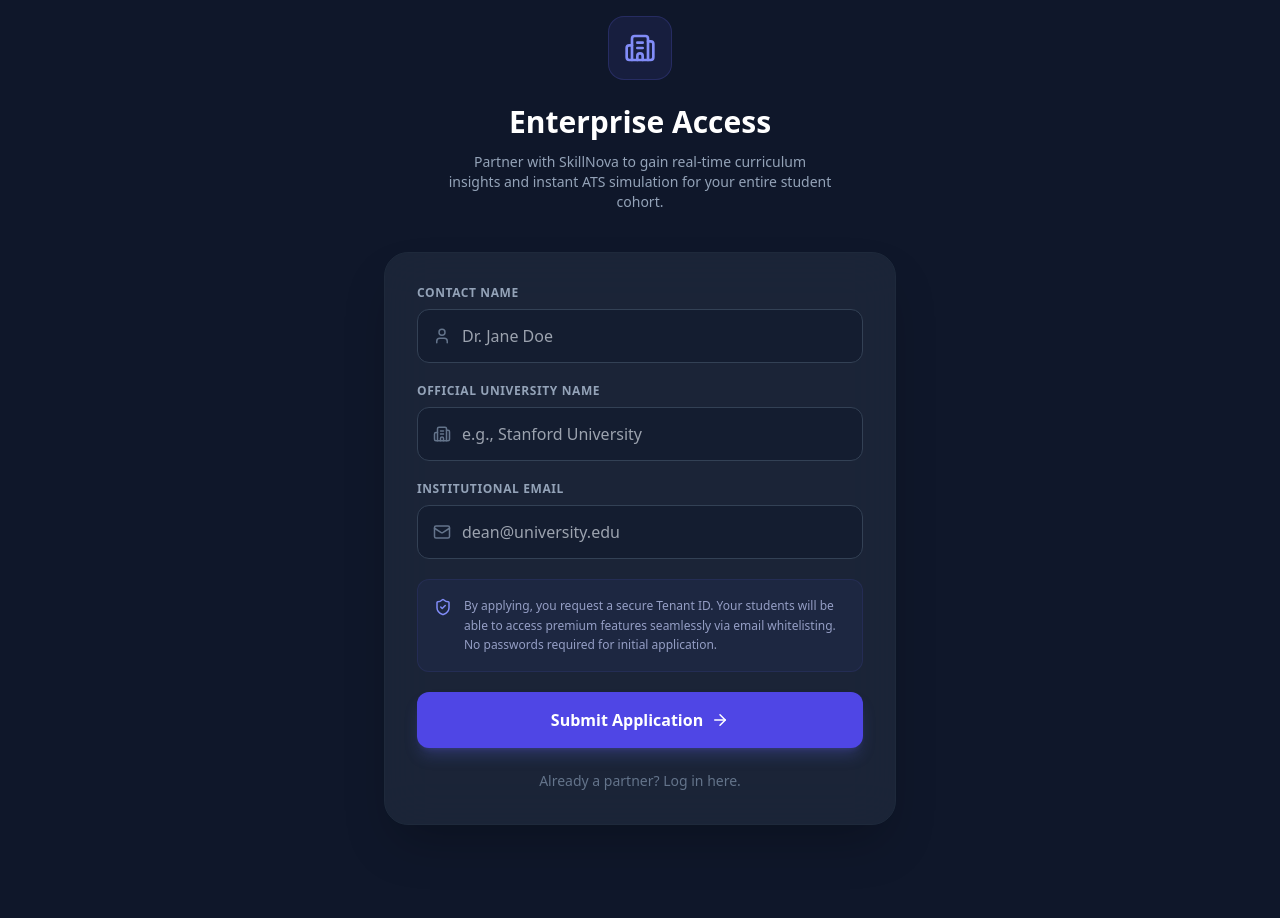
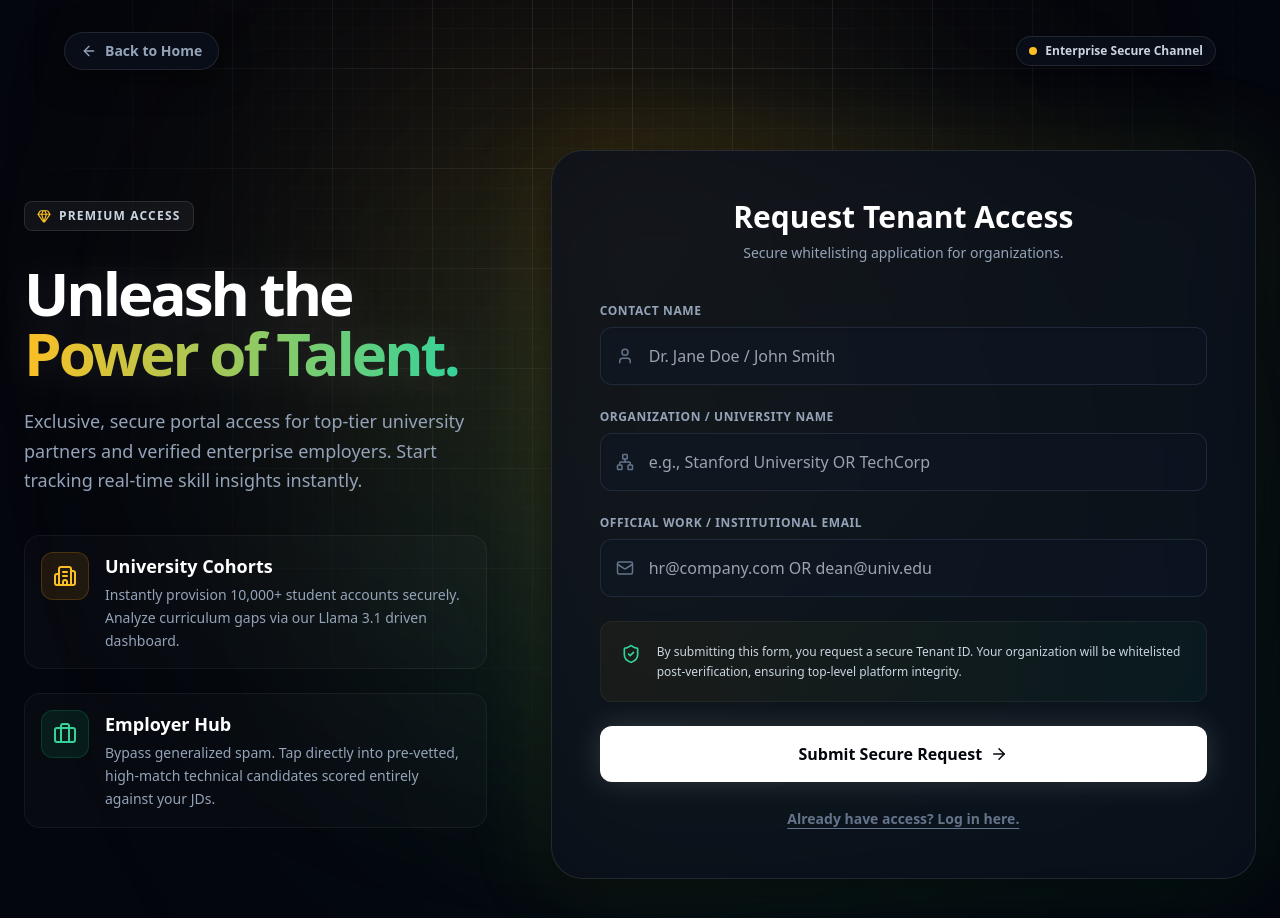
Before and after one commit to ANSH5252/SkillNova, a React (Vite) app: page /apply in a window 1280 px wide. Shown: the top 918 px of the page. Before the commit the page ends 841 px from the top, so only its background shows below. Built offline with nearby package versions, Linux system fonts and the light colour scheme; no server answers.

Commit message:
✨ feat: revamp enterprise apply page with dual-column layout, generalized inputs, and parallax grid

```diff
--- a/src/PartnerApply.jsx
+++ b/src/PartnerApply.jsx
@@ -1,5 +1,5 @@
-import React, { useState } from 'react';
-import { Building2, Mail, User, ShieldCheck, ArrowRight, CheckCircle, Activity } from 'lucide-react';
+import React, { useState, useEffect, useRef } from 'react';
+import { Building2, Mail, User, ShieldCheck, ArrowRight, CheckCircle, Activity, Briefcase, Zap, Network, ArrowLeft, Gem } from 'lucide-react';
 import { db } from './firebase';
 import { collection, addDoc, serverTimestamp } from 'firebase/firestore';
 import { Link } from 'react-router-dom';
@@ -7,11 +7,46 @@
 export default function PartnerApply() {
   const [formData, setFormData] = useState({
     contactName: '',
-    universityName: '',
+    organizationName: '',
     email: ''
   });
   const [status, setStatus] = useState('idle'); // idle, submitting, success, error
   const [errorMsg, setErrorMsg] = useState('');
+
+  // --- PARALLAX GRID LOGIC ---
+  const gridRef = useRef(null);
+  const mousePos = useRef({ x: 0, y: 0 });
+  const timeOffset = useRef({ x: 0, y: 0 });
+
+  useEffect(() => {
+    let animationFrameId;
+
+    const handleMouseMove = (e) => {
+      mousePos.current.x = e.clientX - window.innerWidth / 2;
+      mousePos.current.y = e.clientY - window.innerHeight / 2;
+    };
+
+    const animate = () => {
+      if (gridRef.current) {
+        timeOffset.current.x += 0.4;
+        timeOffset.current.y -= 0.4;
+
+        const bgX = timeOffset.current.x - (mousePos.current.x * 0.08);
+        const bgY = timeOffset.current.y - (mousePos.current.y * 0.08);
+
+        gridRef.current.style.backgroundPosition = `${bgX}px ${bgY}px, ${bgX}px ${bgY}px, ${bgX}px ${bgY}px, ${bgX}px ${bgY}px`;
+      }
+      animationFrameId = requestAnimationFrame(animate);
+    };
+
+    window.addEventListener('mousemove', handleMouseMove);
+    animate();
+
+    return () => {
+      window.removeEventListener('mousemove', handleMouseMove);
+      cancelAnimationFrame(animationFrameId);
+    };
+  }, []);
 
   const handleSubmit = async (e) => {
     e.preventDefault();
@@ -20,8 +55,10 @@
 
     try {
       await addDoc(collection(db, 'partner_applications'), {
-        ...formData,
-        status: 'pending', // Admin will change this to 'approved' later
+        contactName: formData.contactName,
+        universityName: formData.organizationName, // Preserve backward compatibility with Firestore
+        email: formData.email,
+        status: 'pending',
         createdAt: serverTimestamp()
       });
       setStatus('success');
@@ -32,138 +69,205 @@
     }
   };
 
-  if (status === 'success') {
-    return (
-      <div className="min-h-screen bg-[#0f172a] flex items-center justify-center p-4">
-        <div className="max-w-md w-full bg-[#1e293b]/80 border border-emerald-500/30 p-8 rounded-3xl text-center shadow-2xl shadow-emerald-500/10 animate-fade-in-up">
-          <div className="w-20 h-20 bg-emerald-500/10 rounded-full flex items-center justify-center mx-auto mb-6 shadow-inner">
-            <CheckCircle className="text-emerald-400 w-10 h-10" />
-          </div>
-          <h2 className="text-2xl font-bold text-white mb-4">Application Submitted!</h2>
-          <p className="text-slate-400 mb-6 leading-relaxed">
-            Thank you for choosing SkillNova. Your enterprise application for <strong>{formData.universityName}</strong> has been securely received.
-          </p>
+  return (
+    <div className="min-h-screen bg-[#04060d] flex flex-col relative selection:bg-amber-500/30 overflow-x-hidden font-sans">
+      <style>
+        {`
+          .bg-grid-pattern {
+            background-image:
+              linear-gradient(to right, rgba(255,255,255,0.08) 1px, transparent 1px),
+              linear-gradient(to bottom, rgba(255,255,255,0.08) 1px, transparent 1px),
+              linear-gradient(to right, rgba(255,255,255,0.03) 1px, transparent 1px),
+              linear-gradient(to bottom, rgba(255,255,255,0.03) 1px, transparent 1px);
+            background-size: 100px 100px, 100px 100px, 20px 20px, 20px 20px;
+            transition: background-position 0.1s ease-out;
+          }
+        `}
+      </style>
 
-          <div className="bg-indigo-500/10 border border-indigo-500/20 p-6 rounded-xl mb-8 text-left">
-            <h4 className="text-indigo-300 font-bold text-sm mb-3 flex items-center gap-2">
-              <Activity size={18} /> Onboarding Timeline
-            </h4>
-            <p className="text-sm text-indigo-200/90 leading-relaxed mb-4">
-              Our security team manually verifies all enterprise partners to ensure platform integrity. <strong>It will take a maximum of 24 hours to review your details and get your institution fully onboarded.</strong>
-            </p>
-            <ul className="text-xs text-indigo-300/60 space-y-3 mt-4 pt-4 border-t border-indigo-500/20">
-              <li className="flex items-start gap-2">
-                <ArrowRight size={14} className="mt-0.5 flex-shrink-0"/>
-                <span>You will receive an official approval notification at <strong>{formData.email}</strong>.</span>
-              </li>
-              <li className="flex items-start gap-2">
-                <ArrowRight size={14} className="mt-0.5 flex-shrink-0"/>
-                <span>Follow the secure instructions in the email to set your password and activate your dashboard.</span>
-              </li>
-            </ul>
-          </div>
+      {/* Dynamic Background Glows */}
+      <div ref={gridRef} className="fixed inset-0 bg-grid-pattern [mask-image:radial-gradient(ellipse_at_top,black,transparent_75%)] pointer-events-none"></div>
+      <div className="fixed top-0 left-1/4 w-[600px] h-[600px] bg-gradient-to-br from-amber-500/20 to-orange-500/10 blur-[150px] rounded-full pointer-events-none"></div>
+      <div className="fixed bottom-0 right-1/4 w-[600px] h-[600px] bg-gradient-to-tl from-emerald-500/20 to-teal-500/10 blur-[150px] rounded-full pointer-events-none"></div>
 
-          <Link to="/" className="px-6 py-3.5 bg-slate-800 hover:bg-slate-700 text-white font-bold rounded-xl transition-all inline-block w-full shadow-lg">
-            Return to Home
-          </Link>
+      {/* Back to Home Header */}
+      <div className="relative z-20 pt-8 px-8 lg:px-16 w-full max-w-7xl mx-auto flex items-center justify-between">
+        <Link to="/" className="inline-flex items-center gap-2 text-slate-400 hover:text-white transition-colors text-sm font-bold bg-[#0a0f1c]/80 backdrop-blur-xl border border-white/10 px-4 py-2 rounded-full shadow-[0_8px_32px_rgba(0,0,0,0.5)]">
+          <ArrowLeft size={16} /> Back to Home
+        </Link>
+        <div className="hidden sm:flex items-center gap-2 px-3 py-1.5 bg-[#0a0f1c]/80 backdrop-blur-md border border-white/10 rounded-full shadow-lg">
+          <span className="w-2 h-2 rounded-full bg-amber-400 animate-pulse"></span>
+          <span className="text-xs font-bold text-slate-300">Enterprise Secure Channel</span>
         </div>
       </div>
-    );
-  }
 
-  return (
-    <div className="min-h-screen bg-[#0f172a] flex items-center justify-center p-4 selection:bg-indigo-500/30">
-      <div className="w-full max-w-lg">
+      <div className="flex-1 w-full max-w-7xl mx-auto px-6 py-12 lg:py-20 relative z-10 flex items-center justify-center">
 
-        <div className="text-center mb-10">
-          <div className="inline-flex items-center justify-center w-16 h-16 rounded-2xl bg-indigo-500/10 border border-indigo-500/20 mb-6">
-            <Building2 className="text-indigo-400 w-8 h-8" />
-          </div>
-          <h2 className="text-3xl font-bold text-white mb-3">Enterprise Access</h2>
-          <p className="text-slate-400 text-sm max-w-sm mx-auto">
-            Partner with SkillNova to gain real-time curriculum insights and instant ATS simulation for your entire student cohort.
-          </p>
-        </div>
+        {status === 'success' ? (
+          /* SUCCESS SCREEN */
+          <div className="max-w-xl w-full bg-[#0a0f1c]/90 backdrop-blur-2xl border border-emerald-500/30 p-10 md:p-14 rounded-[2rem] text-center shadow-[0_0_80px_rgba(16,185,129,0.15)] relative overflow-hidden animate-fade-in-up">
+            <div className="absolute inset-0 bg-[linear-gradient(to_right,rgba(16,185,129,0.03)_1px,transparent_1px),linear-gradient(to_bottom,rgba(16,185,129,0.03)_1px,transparent_1px)] bg-[size:20px_20px]"></div>
 
-        <form onSubmit={handleSubmit} className="bg-[#1e293b]/80 backdrop-blur-xl border border-slate-800 rounded-3xl p-8 shadow-2xl space-y-5">
+            <div className="relative z-10">
+              <div className="w-24 h-24 bg-emerald-500/10 border-4 border-[#04060d] rounded-full flex items-center justify-center mx-auto mb-8 shadow-[0_0_30px_rgba(16,185,129,0.2)]">
+                <CheckCircle className="text-emerald-400 w-12 h-12" />
+              </div>
+              <h2 className="text-4xl font-black text-white mb-4 tracking-tight">Access Requested!</h2>
+              <p className="text-slate-400 mb-8 text-lg leading-relaxed">
+                Thank you for choosing SkillNova. The enterprise profile for <strong className="text-white">{formData.organizationName}</strong> has been successfully received.
+              </p>
 
-          {errorMsg && (
-            <div className="p-4 bg-rose-500/10 border border-rose-500/20 rounded-xl text-rose-400 text-sm mb-4">
-              {errorMsg}
-            </div>
-          )}
+              <div className="bg-[#1e293b]/50 border border-emerald-500/20 p-6 md:p-8 rounded-2xl mb-10 text-left backdrop-blur-md">
+                <h4 className="text-emerald-400 font-bold text-sm mb-4 flex items-center gap-2 uppercase tracking-widest">
+                  <Activity size={16} /> Onboarding Timeline
+                </h4>
+                <p className="text-sm text-slate-300 leading-relaxed mb-6">
+                  Our security team manually verifies all enterprise accounts to ensure platform integrity. <strong>It will take a maximum of 24 hours to review your details and provision your secure tenant dashboard.</strong>
+                </p>
+                <ul className="text-sm text-slate-400 space-y-4 pt-6 border-t border-emerald-500/10">
+                  <li className="flex items-start gap-3">
+                    <div className="mt-0.5 w-5 h-5 rounded-full bg-emerald-500/10 flex items-center justify-center flex-shrink-0"><ArrowRight size={12} className="text-emerald-400"/></div>
+                    <span>Approval notification will be sent to <strong>{formData.email}</strong>.</span>
+                  </li>
+                  <li className="flex items-start gap-3">
+                    <div className="mt-0.5 w-5 h-5 rounded-full bg-emerald-500/10 flex items-center justify-center flex-shrink-0"><ArrowRight size={12} className="text-emerald-400"/></div>
+                    <span>Secure instructions inside to activate your global dashboard.</span>
+                  </li>
+                </ul>
+              </div>
 
-          <div>
-            <label className="block text-slate-400 text-xs font-bold mb-2 uppercase tracking-wider">Contact Name</label>
-            <div className="relative">
-              <User className="absolute left-4 top-1/2 -translate-y-1/2 text-slate-500" size={18} />
-              <input
-                type="text"
-                required
-                value={formData.contactName}
-                onChange={(e) => setFormData({...formData, contactName: e.target.value})}
-                className="w-full bg-slate-900/50 border border-slate-700 focus:border-indigo-500 rounded-xl py-3.5 pl-11 pr-4 text-white outline-none transition-colors"
-                placeholder="Dr. Jane Doe"
-              />
+              <Link to="/login" className="px-8 py-4 bg-white text-[#04060d] hover:bg-slate-200 font-black rounded-xl transition-all inline-block w-full shadow-[0_0_30px_rgba(255,255,255,0.15)] hover:scale-[1.02]">
+                Return to Login Portal
+              </Link>
             </div>
           </div>
 
-          <div>
-            <label className="block text-slate-400 text-xs font-bold mb-2 uppercase tracking-wider">Official University Name</label>
-            <div className="relative">
-              <Building2 className="absolute left-4 top-1/2 -translate-y-1/2 text-slate-500" size={18} />
-              <input
-                type="text"
-                required
-                value={formData.universityName}
-                onChange={(e) => setFormData({...formData, universityName: e.target.value})}
-                className="w-full bg-slate-900/50 border border-slate-700 focus:border-indigo-500 rounded-xl py-3.5 pl-11 pr-4 text-white outline-none transition-colors"
-                placeholder="e.g., Stanford University"
-              />
+        ) : (
+
+          /* THE SPLIT LAYOUT */
+          <div className="w-full grid grid-cols-1 lg:grid-cols-12 gap-12 lg:gap-8 items-center">
+
+            {/* VALUE PROP COLUMN */}
+            <div className="lg:col-span-5 flex flex-col justify-center animate-fade-in pr-0 lg:pr-8">
+              <div className="inline-flex items-center gap-2 px-3 py-1.5 bg-white/5 border border-white/10 rounded-lg text-xs font-bold uppercase tracking-widest text-slate-300 w-fit mb-8 shadow-sm">
+                <Gem size={14} className="text-amber-400" /> Premium Access
+              </div>
+              <h1 className="text-4xl md:text-5xl lg:text-6xl font-black text-white tracking-tighter leading-[1.1] mb-6 drop-shadow-[0_2px_20px_rgba(255,255,255,0.1)]">
+                Unleash the <br className="hidden lg:block"/>
+                <span className="text-transparent bg-clip-text bg-gradient-to-r from-amber-400 to-emerald-400">Power of Talent.</span>
+              </h1>
+              <p className="text-lg text-slate-400 leading-relaxed mb-10 max-w-lg">
+                Exclusive, secure portal access for top-tier university partners and verified enterprise employers. Start tracking real-time skill insights instantly.
+              </p>
+
+              <div className="space-y-6 max-w-lg">
+                <div className="flex gap-4 p-4 rounded-2xl bg-white/[0.02] border border-white/5 hover:bg-white/[0.04] transition-colors group">
+                  <div className="w-12 h-12 bg-amber-500/10 border border-amber-500/20 rounded-xl flex items-center justify-center flex-shrink-0 group-hover:scale-110 transition-transform">
+                    <Building2 className="text-amber-400" size={24}/>
+                  </div>
+                  <div>
+                    <h4 className="text-white font-bold text-lg mb-1">University Cohorts</h4>
+                    <p className="text-sm text-slate-400 leading-relaxed">Instantly provision 10,000+ student accounts securely. Analyze curriculum gaps via our Llama 3.1 driven dashboard.</p>
+                  </div>
+                </div>
+
+                <div className="flex gap-4 p-4 rounded-2xl bg-white/[0.02] border border-white/5 hover:bg-white/[0.04] transition-colors group">
+                  <div className="w-12 h-12 bg-emerald-500/10 border border-emerald-500/20 rounded-xl flex items-center justify-center flex-shrink-0 group-hover:scale-110 transition-transform">
+                    <Briefcase className="text-emerald-400" size={24}/>
+                  </div>
+                  <div>
+                    <h4 className="text-white font-bold text-lg mb-1">Employer Hub</h4>
+                    <p className="text-sm text-slate-400 leading-relaxed">Bypass generalized spam. Tap directly into pre-vetted, high-match technical candidates scored entirely against your JDs.</p>
+                  </div>
+                </div>
+              </div>
             </div>
+
+            {/* FORM COLUMN */}
+            <div className="lg:col-span-7 relative">
+              <div className="absolute -inset-1 bg-gradient-to-br from-amber-500/30 to-emerald-500/30 blur-2xl opacity-50 rounded-[2rem] pointer-events-none"></div>
+
+              <div className="relative bg-[#0a0f1c]/80 backdrop-blur-xl border border-white/10 p-8 md:p-12 rounded-[2rem] shadow-[0_8px_32px_rgba(0,0,0,0.5)]">
+                <div className="mb-10 text-center">
+                  <h3 className="text-2xl md:text-3xl font-black text-white mb-2">Request Tenant Access</h3>
+                  <p className="text-sm text-slate-400">Secure whitelisting application for organizations.</p>
+                </div>
+
+                <form onSubmit={handleSubmit} className="space-y-6">
+
+                  {errorMsg && (
+                    <div className="p-4 bg-rose-500/10 border border-rose-500/20 rounded-xl text-rose-400 text-sm text-center font-bold">
+                      {errorMsg}
+                    </div>
+                  )}
+
+                  <div className="grid grid-cols-1 md:grid-cols-2 gap-6">
+                    <div className="md:col-span-2">
+                      <label className="block text-slate-400 text-xs font-bold mb-2 uppercase tracking-wider">Contact Name</label>
+                      <div className="relative group">
+                        <User className="absolute left-4 top-1/2 -translate-y-1/2 text-slate-500 group-focus-within:text-amber-400 transition-colors" size={18} />
+                        <input
+                          type="text" required value={formData.contactName} onChange={(e) => setFormData({...formData, contactName: e.target.value})}
+                          className="w-full bg-slate-900/40 border border-slate-700/50 focus:border-amber-500/50 rounded-xl py-4 pl-12 pr-4 text-white hover:bg-slate-900/60 transition-colors outline-none shadow-inner"
+                          placeholder="Dr. Jane Doe / John Smith"
+                        />
+                      </div>
+                    </div>
+
+                    <div className="md:col-span-2">
+                      <label className="block text-slate-400 text-xs font-bold mb-2 uppercase tracking-wider">Organization / University Name</label>
+                      <div className="relative group">
+                        <Network className="absolute left-4 top-1/2 -translate-y-1/2 text-slate-500 group-focus-within:text-emerald-400 transition-colors" size={18} />
+                        <input
+                          type="text" required value={formData.organizationName} onChange={(e) => setFormData({...formData, organizationName: e.target.value})}
+                          className="w-full bg-slate-900/40 border border-slate-700/50 focus:border-emerald-500/50 rounded-xl py-4 pl-12 pr-4 text-white hover:bg-slate-900/60 transition-colors outline-none shadow-inner"
+                          placeholder="e.g., Stanford University OR TechCorp"
+                        />
+                      </div>
+                    </div>
+
+                    <div className="md:col-span-2">
+                      <label className="block text-slate-400 text-xs font-bold mb-2 uppercase tracking-wider">Official Work / Institutional Email</label>
+                      <div className="relative group">
+                        <Mail className="absolute left-4 top-1/2 -translate-y-1/2 text-slate-500 group-focus-within:text-amber-400 transition-colors" size={18} />
+                        <input
+                          type="email" required value={formData.email} onChange={(e) => setFormData({...formData, email: e.target.value})}
+                          className="w-full bg-slate-900/40 border border-slate-700/50 focus:border-amber-500/50 rounded-xl py-4 pl-12 pr-4 text-white hover:bg-slate-900/60 transition-colors outline-none shadow-inner"
+                          placeholder="hr@company.com OR dean@univ.edu"
+                        />
+                      </div>
+                    </div>
+                  </div>
+
+                  <div className="flex items-start gap-4 p-5 bg-gradient-to-r from-amber-500/5 to-emerald-500/5 border border-white/5 rounded-xl mt-4">
+                    <ShieldCheck className="text-emerald-400 flex-shrink-0 mt-0.5" size={20} />
+                    <p className="text-xs text-slate-300 leading-relaxed">
+                      By submitting this form, you request a secure Tenant ID. Your organization will be whitelisted post-verification, ensuring top-level platform integrity.
+                    </p>
+                  </div>
+
+                  <button
+                    type="submit" disabled={status === 'submitting'}
+                    className="w-full bg-white hover:bg-slate-200 text-[#04060d] font-black py-4 px-4 rounded-xl transition-all flex items-center justify-center gap-2 shadow-[0_0_30px_rgba(255,255,255,0.15)] disabled:opacity-70 mt-6 hover:scale-[1.02]"
+                  >
+                    {status === 'submitting' ? (
+                      <div className="w-5 h-5 border-2 border-slate-400 border-t-[#04060d] rounded-full animate-spin"></div>
+                    ) : (
+                      <>Submit Secure Request <ArrowRight size={18} /></>
+                    )}
+                  </button>
+
+                  <div className="text-center mt-6">
+                    <Link to="/login" className="text-slate-500 hover:text-slate-300 text-sm font-bold transition-colors underline underline-offset-4">
+                      Already have access? Log in here.
+                    </Link>
+                  </div>
+                </form>
+              </div>
+            </div>
+
           </div>
-
-          <div>
-            <label className="block text-slate-400 text-xs font-bold mb-2 uppercase tracking-wider">Institutional Email</label>
-            <div className="relative">
-              <Mail className="absolute left-4 top-1/2 -translate-y-1/2 text-slate-500" size={18} />
-              <input
-                type="email"
-                required
-                value={formData.email}
-                onChange={(e) => setFormData({...formData, email: e.target.value})}
-                className="w-full bg-slate-900/50 border border-slate-700 focus:border-indigo-500 rounded-xl py-3.5 pl-11 pr-4 text-white outline-none transition-colors"
-                placeholder="dean@university.edu"
-              />
-            </div>
-          </div>
-
-          <div className="flex items-start gap-3 p-4 bg-indigo-500/5 border border-indigo-500/10 rounded-xl mt-6">
-            <ShieldCheck className="text-indigo-400 flex-shrink-0 mt-0.5" size={18} />
-            <p className="text-xs text-indigo-200/70 leading-relaxed">
-              By applying, you request a secure Tenant ID. Your students will be able to access premium features seamlessly via email whitelisting. No passwords required for initial application.
-            </p>
-          </div>
-
-          <button
-            type="submit"
-            disabled={status === 'submitting'}
-            className="w-full bg-indigo-600 hover:bg-indigo-500 text-white font-bold py-4 px-4 rounded-xl transition-all flex items-center justify-center gap-2 shadow-lg shadow-indigo-500/25 disabled:opacity-70 mt-4"
-          >
-            {status === 'submitting' ? (
-              <div className="w-5 h-5 border-2 border-white/30 border-t-white rounded-full animate-spin"></div>
-            ) : (
-              <>Submit Application <ArrowRight size={18} /></>
-            )}
-          </button>
-
-          <div className="text-center mt-4">
-            <Link to="/login" className="text-slate-500 hover:text-slate-300 text-sm font-medium transition-colors">
-              Already a partner? Log in here.
-            </Link>
-          </div>
-        </form>
-
+        )}
       </div>
     </div>
   );
```
